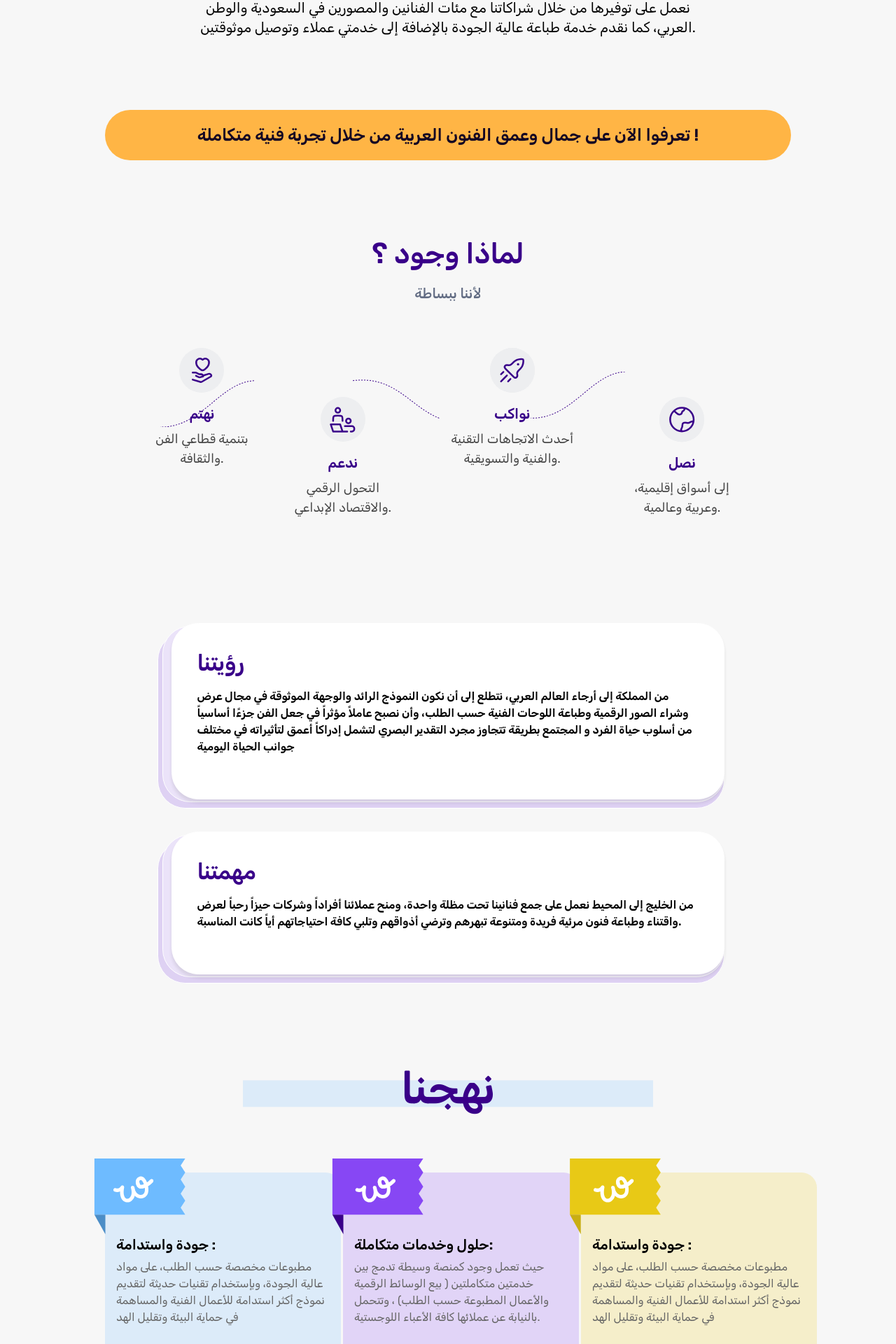
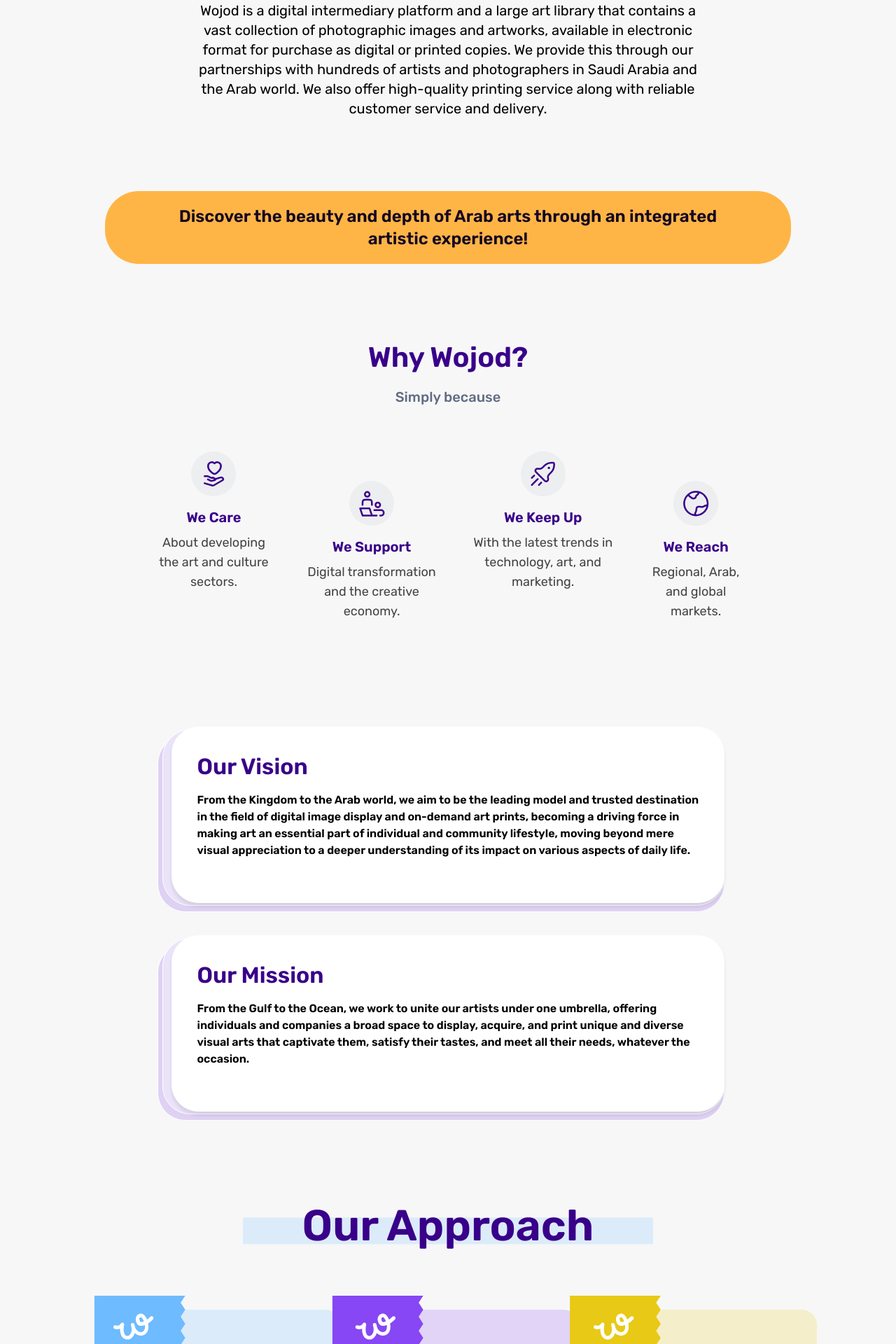
Before and after one commit to abdelrahman-Ebrahim/wojood, a Next.js app: page /en/about in a window 1280 px wide. Shown: the part 399-2319 px from the top of the page at 70% size. Built offline with nearby package versions, Linux system fonts and the light colour scheme.

Commit message:
About Translations

```diff
--- a/app/[locale]/about/page.tsx
+++ b/app/[locale]/about/page.tsx
@@ -1,6 +1,6 @@
 import AboutBanner from "@/app/components/AboutComponents/AboutBanner";
 import AboutHeader from "@/app/components/AboutComponents/AboutHeader";
-import OurMethod from "@/app/components/AboutComponents/OurMethod";
+import OurApproach from "@/app/components/AboutComponents/OurApproach";
 import WhyUs from "@/app/components/AboutComponents/WhyUs";
 import React from "react";
 
@@ -10,7 +10,7 @@
       <AboutHeader />
       <AboutBanner />
       <WhyUs />
-      <OurMethod/>
+      <OurApproach />
     </div>
   );
 };
--- a/app/components/AboutComponents/AboutBanner.tsx
+++ b/app/components/AboutComponents/AboutBanner.tsx
@@ -1,10 +1,12 @@
+import { useTranslations } from "next-intl";
 import React from "react";
 
 const AboutBanner = () => {
+  const t  = useTranslations("AboutBanner")
   return (
     <div className="px-[51px] w-full rounded-[48px] bg-[#FFB545] mt-[104px]">
       <p className="px-[40px] py-[20px] font-semibold text-2xl text-[#140623] text-center">
-        تعرفوا الآن على جمال وعمق الفنون العربية من خلال تجربة فنية متكاملة !
+        {t("text")}
       </p>
     </div>
   );
--- a/app/components/AboutComponents/AboutHeader.tsx
+++ b/app/components/AboutComponents/AboutHeader.tsx
@@ -1,19 +1,14 @@
+import { useTranslations } from "next-intl";
 import React from "react";
 
 const AboutHeader = () => {
+  const t = useTranslations("AboutHeader");
   return (
     <section className="px-[127px] text-center">
       <h1 className="font-semibold text-[40px] text-[#390089]">
-        عالمُ يفيض فناً ؛ صممناه خصيصاً لتلبية احتياجات الفنانين وهواة الفن
-        ومُقتنييه.
+        {t("header")}
       </h1>
-      <p className="mt-10 text-xl">
-        وجود عبارة عن منصة إلكترونية وسيطة ومكتبة فنية ضخمة تضم في طياتها
-        مخزوناً وفيراً من الصور الفوتوغرافية واللوحات الفنية، بصيغة إلكترونية
-        متاحة للشراء كنسخ رقمية أو مطبوعة نعمل على توفيرها من خلال شراكاتنا مع
-        مئات الفنانين والمصورين في السعودية والوطن العربي، كما نقدم خدمة طباعة
-        عالية الجودة بالإضافة إلى خدمتي عملاء وتوصيل موثوقتين.
-      </p>
+      <p className="mt-10 text-xl">{t("description")}</p>
     </section>
   );
 };
--- a/app/components/AboutComponents/OurMethod.tsx
+++ b/app/components/AboutComponents/OurApproach.tsx
@@ -1,22 +1,23 @@
+import { useTranslations } from "next-intl";
 import React from "react";
 
-const OurMethod = () => {
+const OurApproach = () => {
+  const t = useTranslations("AboutApproach")
+
   return (
     <section className="mt-[77px] mb-[98px] flex flex-col justify-center items-center">
       <h2 className="font-semibold text-[#390089] text-[62px] relative">
         {/* Background behind the text */}
         <div className="absolute top-1/2 left-1/2 transform -translate-x-1/2 -translate-y-1/3 w-[586px] h-[38px] bg-[#6EBBFF33] z-0"></div>
-        <span className="relative z-10">نهجنا</span>
+        <span className="relative z-10">{t("title")}</span>
       </h2>
       <div className="mt-[73px]">
         <div className="grid grid-cols-1 md:grid-cols-3 gap-10">
-          <div className="bg-[#6EBBFF33] rounded-[22px] pt-[89px] pb-[18px] px-4 w-[337px] h-[288px] relative">
+          <div className="bg-[#6EBBFF33] rounded-[22px] pt-[89px] pb-[18px] px-4 w-[337px] h-[300px] relative">
             <div className="flex justify-center items-start flex-col">
-              <p className="text-xl font-semibold">جودة واستدامة :</p>
+              <p className="text-xl font-semibold">{t("card1title")}</p>
               <p className="pt-[6px] font-normal text-[#646464]">
-                مطبوعات مخصصة حسب الطلب، على مواد عالية الجودة، وبإستخدام تقنيات
-                حديثة لتقديم نموذج أكثر استدامة للأعمال الفنية والمساهمة في
-                حماية البيئة وتقليل الهد
+              {t("card1text")}
               </p>
               {/* Center the absolute line div */}
               <div className="absolute left-1/2 bottom-4 transform -translate-x-1/2 w-[283px] h-[3px] bg-[#6EBBFF66]" />
@@ -54,13 +55,11 @@
             </div>
           </div>
 
-          <div className="bg-[#8747F433] rounded-[22px] pt-[89px] pb-[18px] px-4 w-[337px] h-[288px] relative">
+          <div className="bg-[#8747F433] rounded-[22px] pt-[89px] pb-[18px] px-4 w-[337px] h-[300px] relative">
             <div className="flex justify-center items-start flex-col">
-              <p className="text-xl font-semibold">حلول وخدمات متكاملة:</p>
+              <p className="text-xl font-semibold">{t("card2title")}</p>
               <p className="pt-[6px] font-normal text-[#646464]">
-                حيث تعمل وجود كمنصة وسيطة تدمج بين خدمتين متكاملتين ( بيع
-                الوسائط الرقمية والأعمال المطبوعة حسب الطلب) ، وتتحمل بالنيابة
-                عن عملائها كافة الأعباء اللوجستية.
+              {t("card2text")}
               </p>
               {/* Center the absolute line div */}
               <div className="absolute left-1/2 bottom-4 transform -translate-x-1/2 w-[283px] h-[3px] bg-[#8747F433]" />
@@ -98,13 +97,11 @@
             </div>
           </div>
 
-          <div className="bg-[#E8C91633] rounded-[22px] pt-[89px] pb-[18px] px-4 w-[337px] h-[288px] relative">
+          <div className="bg-[#E8C91633] rounded-[22px] pt-[89px] pb-[18px] px-4 w-[337px] h-[300px] relative">
             <div className="flex justify-center items-start flex-col">
-              <p className="text-xl font-semibold">جودة واستدامة :</p>
+              <p className="text-xl font-semibold">{t("card3title")}</p>
               <p className="pt-[6px] font-normal text-[#646464]">
-                مطبوعات مخصصة حسب الطلب، على مواد عالية الجودة، وبإستخدام تقنيات
-                حديثة لتقديم نموذج أكثر استدامة للأعمال الفنية والمساهمة في
-                حماية البيئة وتقليل الهد
+              {t("card3text")}
               </p>
               {/* Center the absolute line div */}
               <div className="absolute left-1/2 bottom-4 transform -translate-x-1/2 w-[283px] h-[3px] bg-[#E8C91666]" />
@@ -147,4 +144,4 @@
   );
 };
 
-export default OurMethod;
+export default OurApproach;
--- a/app/components/AboutComponents/WhyUs.tsx
+++ b/app/components/AboutComponents/WhyUs.tsx
@@ -1,19 +1,21 @@
+import { useTranslations } from "next-intl";
 import React from "react";
 
 const WhyUs = () => {
+  const t = useTranslations("AboutWhyUs");
   return (
     <section className="mt-[104px]">
       <div className="px-[70px] pb-10">
         {/* title */}
         <div className="flex flex-col justify-center items-center gap-3">
           <h2 className="font-semibold text-[40px] text-[#390089]">
-            لماذا وجود ؟
+            {t("title")}
           </h2>
-          <p className="font-medium text-xl text-[#626C83]">لأننا ببساطة</p>
+          <p className="font-medium text-xl text-[#626C83]">{t("subtitle")}</p>
         </div>
         {/* icons */}
         <div className="mt-16 flex gap-[48px] min-h-[242px] relative">
-          <div className="absolute bg-dashedLine bg-center bg-no-repeat top-[34.37px] right-[166.85px] w-[663.92px] h-[78.47px]"></div>
+          {/* <div className="absolute bg-dashedLine bg-center bg-no-repeat top-[34.37px] right-[166.85px] w-[663.92px] h-[78.47px]"></div> */}
           {/* First card */}
           <div className="flex flex-col text-center items-center">
             <div className="size-16 rounded-[100px] flex justify-center items-center bg-[#EDEEF0]">
@@ -47,9 +49,11 @@
               </svg>
             </div>
             <div className="mt-4 flex flex-col justify-center items-center gap-2">
-              <p className="font-semibold text-xl text-[#390089]">نهتم</p>
+              <p className="font-semibold text-xl text-[#390089]">
+                {t("text1")}
+              </p>
               <p className="font-normal text-lg text-[#444444]">
-                بتنمية قطاعي الفن والثقافة.
+                {t("subtext1")}
               </p>
             </div>
           </div>
@@ -96,9 +100,9 @@
               </svg>
             </div>
             <div className="mt-4 flex flex-col justify-center items-center gap-2">
-              <p className="font-semibold text-xl text-[#390089]">ندعم</p>
+              <p className="font-semibold text-xl text-[#390089]">{t("text2")}</p>
               <p className="font-normal text-lg text-[#444444]">
-                التحول الرقمي والاقتصاد الإبداعي.
+                {t("subtext2")}
               </p>
             </div>
           </div>
@@ -147,9 +151,9 @@
               </svg>
             </div>
             <div className="mt-4 flex flex-col justify-center items-center gap-2">
-              <p className="font-semibold text-xl text-[#390089]">نواكب</p>
+              <p className="font-semibold text-xl text-[#390089]">{t("text3")}</p>
               <p className="font-normal text-lg text-[#444444]">
-                أحدث الاتجاهات التقنية والفنية والتسويقية.
+                {t("subtext3")}
               </p>
             </div>
           </div>
@@ -174,9 +178,9 @@
               </svg>
             </div>
             <div className="mt-4 flex flex-col justify-center items-center gap-2">
-              <p className="font-semibold text-xl text-[#390089]">نصل</p>
+              <p className="font-semibold text-xl text-[#390089]">{t("text4")}</p>
               <p className="font-normal text-lg text-[#444444]">
-                إلى أسواق إقليمية، وعربية وعالمية.
+                {t("subtext4")}
               </p>
             </div>
           </div>
@@ -188,15 +192,10 @@
               {/* Container */}
               <div className="w-full flex flex-col pt-[32px] pb-[62px] px-[35.5px] gap-3 flex-shrink-0 bg-white border-[0.27px] border-white rounded-[38.408px] shadow-aboutBox relative z-40">
                 <p className="self-start text-[#390089] text-[32px] font-semibold">
-                  رؤيتنا
+                  {t("vision")}
                 </p>
                 <p className="self-start text-base font-semibold">
-                  من المملكة إلى أرجاء العالم العربي، نتطلع إلى أن نكون النموذج
-                  الرائد والوجهة الموثوقة في مجال عرض وشراء الصور الرقمية وطباعة
-                  اللوحات الفنية حسب الطلب، وأن نصبح عاملاً مؤثراً في جعل الفن
-                  جزءًا أساسياً من أسلوب حياة الفرد و المجتمع بطريقة تتجاوز مجرد
-                  التقدير البصري لتشمل إدراكاً أعمق لتأثيراته في مختلف جوانب
-                  الحياة اليومية
+                  {t("visiontext")}
                 </p>
               </div>
               {/* Overlay Background */}
@@ -209,13 +208,10 @@
               {/* Container */}
               <div className="w-full flex flex-col pt-[32px] pb-[62px] px-[35.5px] gap-3 flex-shrink-0 bg-white border-[0.27px] border-white rounded-[38.408px] shadow-aboutBox relative z-40">
                 <p className="self-start text-[#390089] text-[32px] font-semibold">
-                  مهمتنا
+                  {t("mission")}
                 </p>
                 <p className="self-start text-base font-semibold">
-                  من الخليج إلى المحيط نعمل على جمع فنانينا تحت مظلة واحدة، ومنح
-                  عملائنا أفراداً وشركات حيزاً رحباً لعرض واقتناء وطباعة فنون
-                  مرئية فريدة ومتنوعة تبهرهم وترضي أذواقهم وتلبي كافة احتياجاتهم
-                  أياً كانت المناسبة.
+                  {t("missiontext")}
                 </p>
               </div>
               {/* Overlay Background */}
--- a/app/components/LanguageChangeBtn.tsx
+++ b/app/components/LanguageChangeBtn.tsx
@@ -1,12 +1,16 @@
+"use client"
 import { useLocale } from "next-intl";
+import { usePathname } from "next/navigation";
 import Link from "next/link";
 import React from "react";
 
 const LanguageChangeBtn = () => {
   const locale = useLocale();
+  const pathname = usePathname();
+
   return (
     <Link
-      href={`/${locale.toLowerCase() === "en" ? "ar" : "en"}`}
+      href={`/${locale.toLowerCase() === "en" ? "ar" : "en"}${pathname.replace(`/${locale}`, "")}`}
       className="hidden md:flex justify-center items-center gap-1"
     >
       <svg
--- a/messages/ar.json
+++ b/messages/ar.json
@@ -116,22 +116,58 @@
   },
 
   "Footer": {
-    "address" : "الرياض, حي السليمانية, طريق الملك عبدالعزيز",
-    "tax" : "الرقم الضريبي : 31042565670000",
-    "support" : "الدعم الفنى : +966570133338",
+    "address": "الرياض, حي السليمانية, طريق الملك عبدالعزيز",
+    "tax": "الرقم الضريبي : 31042565670000",
+    "support": "الدعم الفنى : +966570133338",
 
-    "title1" : "روابط مهمة",
+    "title1": "روابط مهمة",
     "title1link1": "من نحن",
     "title1link2": "انشر فنك",
 
-    "title2" : "المساعدة",
+    "title2": "المساعدة",
     "title2link1": "الاسئلة المتكررة",
     "title2link2": "تواصل معنا",
 
     "title3": "قانونى",
-    "title3link1" : "سياسة الخصوصية",
+    "title3link1": "سياسة الخصوصية",
     "title3link2": "الشروط والأحكام",
 
     "copyright": "جميع الحقوق محفوظة لصالح وجود 2024©"
+  },
+
+  "AboutHeader": {
+    "header": "عالمُ يفيض فناً ؛ صممناه خصيصاً لتلبية احتياجات الفنانين وهواة الفن ومُقتنييه.",
+    "description": "وجود عبارة عن منصة إلكترونية وسيطة ومكتبة فنية ضخمة تضم في طياتها مخزوناً وفيراً من الصور الفوتوغرافية واللوحات الفنية، بصيغة إلكترونية متاحة للشراء كنسخ رقمية أو مطبوعة نعمل على توفيرها من خلال شراكاتنا مع مئات الفنانين والمصورين في السعودية والوطن العربي، كما نقدم خدمة طباعة عالية الجودة بالإضافة إلى خدمتي عملاء وتوصيل موثوقتين."
+  },
+
+  "AboutBanner": {
+    "text": "تعرفوا الآن على جمال وعمق الفنون العربية من خلال تجربة فنية متكاملة !"
+  },
+
+  "AboutWhyUs": {
+    "title": "لماذا وجود ؟",
+    "subtitle": "لأننا ببساطة",
+    "text1": "نهتم",
+    "subtext1": "بتنمية قطاعي الفن والثقافة.",
+    "text2": "ندعم",
+    "subtext2": "التحول الرقمي والاقتصاد الإبداعي.",
+    "text3": "نواكب",
+    "subtext3": "أحدث الاتجاهات التقنية والفنية والتسويقية.",
+    "text4": "نصل",
+    "subtext4": "إلى أسواق إقليمية، وعربية وعالمية.",
+    "vision": "رؤيتنا",
+    "visiontext": "من المملكة إلى أرجاء العالم العربي، نتطلع إلى أن نكون النموذج الرائد والوجهة الموثوقة في مجال عرض وشراء الصور الرقمية وطباعة اللوحات الفنية حسب الطلب، وأن نصبح عاملاً مؤثراً في جعل الفن جزءًا أساسياً من أسلوب حياة الفرد و المجتمع بطريقة تتجاوز مجرد التقدير البصري لتشمل إدراكاً أعمق لتأثيراته في مختلف جوانب الحياة اليومية",
+    "mission": "مهمتنا",
+    "missiontext": "من الخليج إلى المحيط نعمل على جمع فنانينا تحت مظلة واحدة، ومنح عملائنا أفراداً وشركات حيزاً رحباً لعرض واقتناء وطباعة فنون مرئية فريدة ومتنوعة تبهرهم وترضي أذواقهم وتلبي كافة احتياجاتهم أياً كانت المناسبة."
+  },
+
+  "AboutApproach": {
+    "title": "نهجنا",
+    "card1title": "جودة واستدامة :",
+    "card1text": "مطبوعات مخصصة حسب الطلب، على مواد عالية الجودة، وبإستخدام تقنيات حديثة لتقديم نموذج أكثر استدامة للأعمال الفنية والمساهمة في حماية البيئة وتقليل الهد",
+    "card2title": "حلول وخدمات متكاملة:",
+    "card2text": "حيث تعمل وجود كمنصة وسيطة تدمج بين خدمتين متكاملتين ( بيع الوسائط الرقمية والأعمال المطبوعة حسب الطلب) ، وتتحمل بالنيابة عن عملائها كافة الأعباء اللوجستية.",
+    "card3title" : "كل ما تحتاجه في مكان واحد :",
+    "card3text": "صور، ورسومات، ومتجهات، ولوحات وبوسترات؛ مرخصة، وذات دقة عالية، ويمكنك استخدامها في سياقات متعددة."
   }
 }
--- a/messages/en.json
+++ b/messages/en.json
@@ -118,22 +118,58 @@
   },
 
   "Footer": {
-    "address" : "Riyadh, Al Sulaymaniyah District, King Abdulaziz Road",
-    "tax" : "Tax number: 31042565670000",
-    "support" : "Technical support: +966570133338",
+    "address": "Riyadh, Al Sulaymaniyah District, King Abdulaziz Road",
+    "tax": "Tax number: 31042565670000",
+    "support": "Technical support: +966570133338",
 
-    "title1" : "Important Links",
+    "title1": "Important Links",
     "title1link1": "Who we are",
     "title1link2": "Publish your art",
 
-    "title2" : "Help",
+    "title2": "Help",
     "title2link1": "FAQ",
     "title2link2": "Contact us",
 
     "title3": "Legal",
-    "title3link1" : "Privacy policy",
+    "title3link1": "Privacy policy",
     "title3link2": "Terms & Conditions",
 
     "copyright": "All rights reserved to Wojood 2024©"
+  },
+
+  "AboutHeader": {
+    "header": "A world overflowing with art; designed to meet the needs of artists, art lovers, and collectors.",
+    "description": "Wojod is a digital intermediary platform and a large art library that contains a vast collection of photographic images and artworks, available in electronic format for purchase as digital or printed copies. We provide this through our partnerships with hundreds of artists and photographers in Saudi Arabia and the Arab world. We also offer high-quality printing service along with reliable customer service and delivery."
+  },
+
+  "AboutBanner": {
+    "text": "Discover the beauty and depth of Arab arts through an integrated artistic experience!"
+  },
+
+  "AboutWhyUs": {
+    "title": "Why Wojod?",
+    "subtitle": "Simply because",
+    "text1": "We Care",
+    "subtext1": "About developing the art and culture sectors.",
+    "text2": "We Support",
+    "subtext2": "Digital transformation and the creative economy.",
+    "text3": "We Keep Up",
+    "subtext3": "With the latest trends in technology, art, and marketing.",
+    "text4": "We Reach",
+    "subtext4": "Regional, Arab, and global markets.",
+    "vision": "Our Vision",
+    "visiontext": "From the Kingdom to the Arab world, we aim to be the leading model and trusted destination in the field of digital image display and on-demand art prints, becoming a driving force in making art an essential part of individual and community lifestyle, moving beyond mere visual appreciation to a deeper understanding of its impact on various aspects of daily life.",
+    "mission": "Our Mission",
+    "missiontext": "From the Gulf to the Ocean, we work to unite our artists under one umbrella, offering individuals and companies a broad space to display, acquire, and print unique and diverse visual arts that captivate them, satisfy their tastes, and meet all their needs, whatever the occasion."
+  },
+
+  "AboutApproach": {
+    "title": "Our Approach",
+    "card1title": "Quality and Sustainability :",
+    "card1text": "Custom prints on high-quality materials, using modern techniques to offer a more sustainable model for art and contribute to environmental protection.",
+    "card2title": "Integrated Solutions and Services :",
+    "card2text": "Wojod acts as an intermediary platform that combines two integrated services (sale of digital media and on-demand printed works), taking on all logistical burdens on behalf of its clients.",
+    "card3title": "Everything You Need in One Place :",
+    "card3text": "Images, illustrations, vectors, posters, and more; licensed, high-resolution, and ready for use in various contexts."
   }
 }
```
